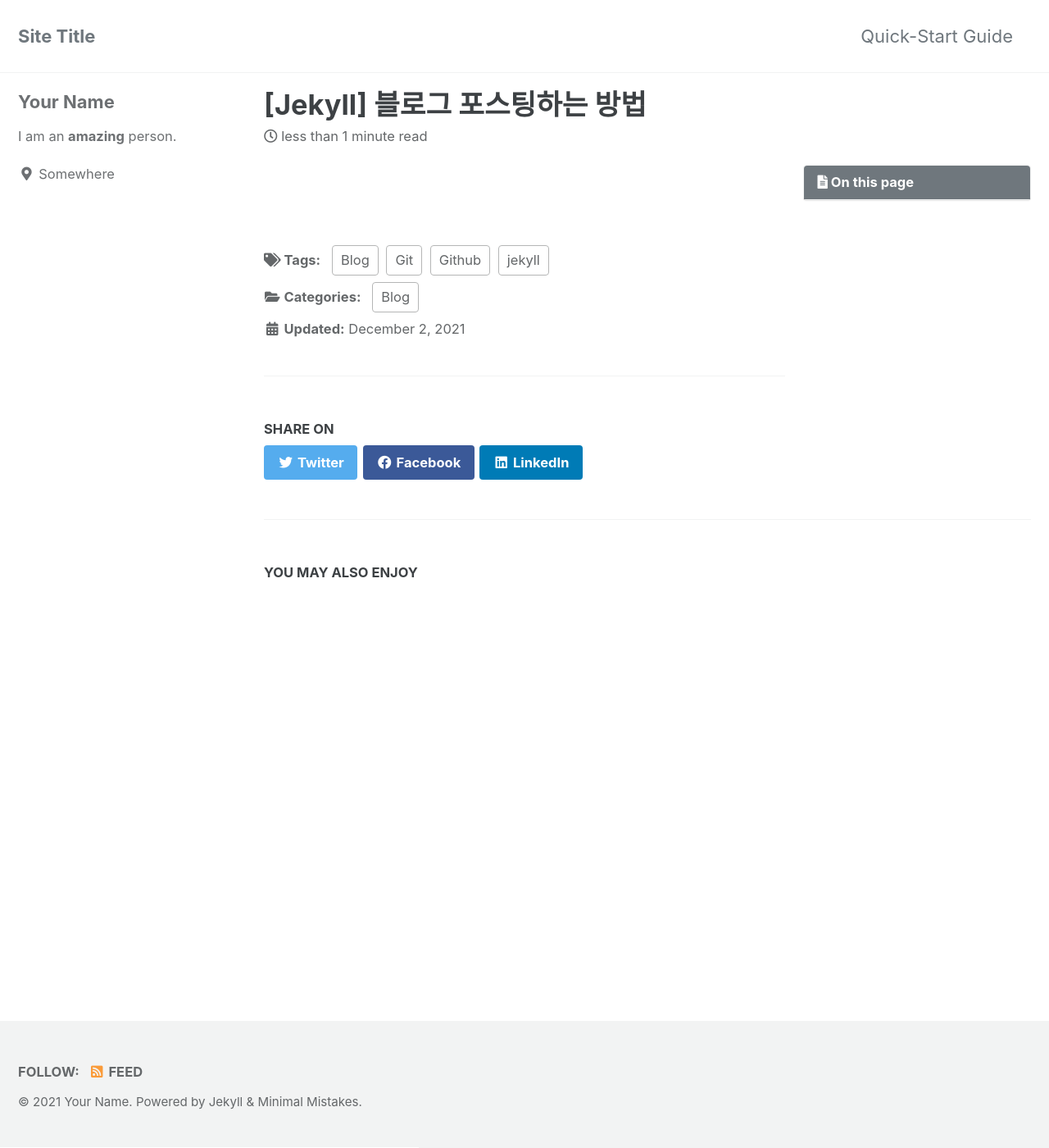
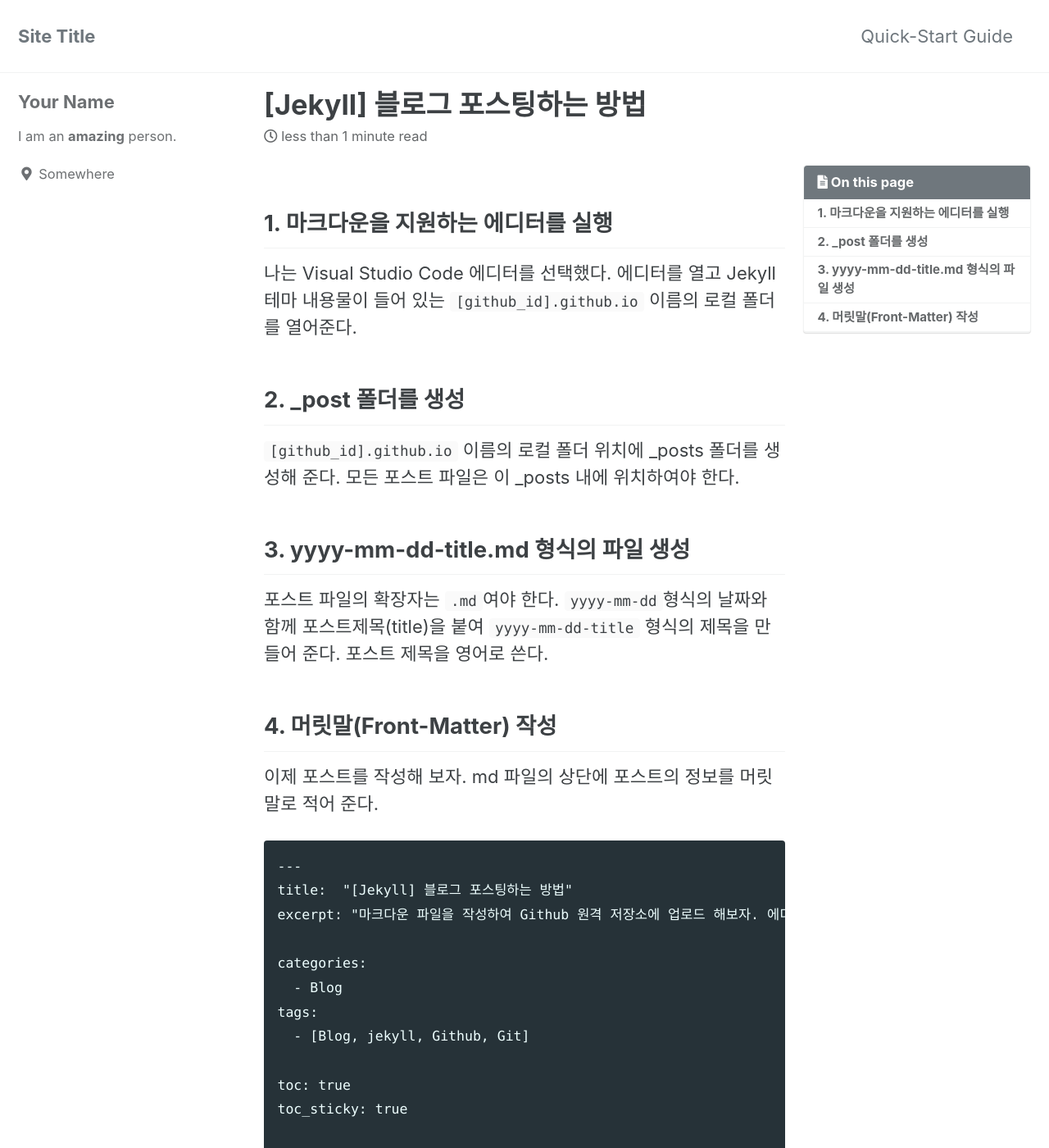
Before and after one commit to jongkyuu/jongkyuu.github.io, a Jekyll site: the page built from _posts/2021-12-02-myFirstPost.md, in a window 1280 px wide and 1400 px high. Shown: the whole window at 82% size. Built offline with Jekyll 4.4.1, drawn with Linux system fonts in a browser that asks for light colours; cached includes are drawn as plain includes; some of the changed text lies outside the part shown.

Commit message:
블로그 작성법 추가

````diff
--- a/_posts/2021-12-02-myFirstPost.md
+++ b/_posts/2021-12-02-myFirstPost.md
@@ -13,3 +13,41 @@ toc_sticky: true
 date: 2021-12-02
 last_modified_at: 2021-12-02
 ---
+
+## 1. 마크다운을 지원하는 에디터를 실행
+
+나는 Visual Studio Code 에디터를 선택했다. 에디터를 열고 Jekyll 테마 내용물이 들어 있는 `[github_id].github.io` 이름의 로컬 폴더를 열어준다.
+
+## 2. \_post 폴더를 생성
+
+`[github_id].github.io` 이름의 로컬 폴더 위치에 \_posts 폴더를 생성해 준다. 모든 포스트 파일은 이 \_posts 내에 위치하여야 한다.
+
+## 3. yyyy-mm-dd-title.md 형식의 파일 생성
+
+포스트 파일의 확장자는 `.md`여야 한다. `yyyy-mm-dd`형식의 날짜와 함께 포스트제목(title)을 붙여 `yyyy-mm-dd-title` 형식의 제목을 만들어 준다. 포스트 제목을 영어로 쓴다.
+
+## 4. 머릿말(Front-Matter) 작성
+
+이제 포스트를 작성해 보자. md 파일의 상단에 포스트의 정보를 머릿말로 적어 준다.
+
+```
+---
+title:  "[Jekyll] 블로그 포스팅하는 방법"
+excerpt: "마크다운 파일을 작성하여 Github 원격 저장소에 업로드 해보자. 에디터는 Visual Studio code 사용! 로컬 서버에서 확인도 해보자."
+
+categories:
+  - Blog
+tags:
+  - [Blog, jekyll, Github, Git]
+
+toc: true
+toc_sticky: true
+
+date: 2020-05-25
+last_modified_at: 2020-05-25
+---
+```
+
+Front-Matter의 위, 아래에 `---`을 써서 머릿말을 쓰는 영역을 구분해주어야 한다.
+
+title : 포스트의 제목을 큰 따옴표로 적어 준다. 이 title을 적어주지 않으면 `.md`파일 이름으로 적어 주었던 title 부분이 제목으로 업로드 된다.
````
